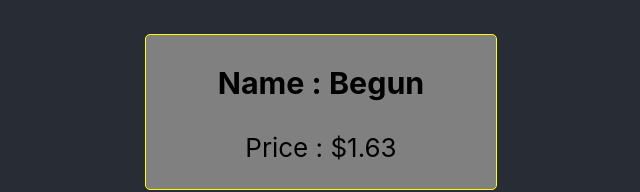
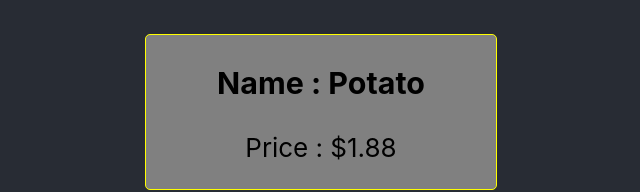
Before and after one commit to arickahamed/react-main-concept, a React (Create React App) app: page / in a window 1280 px wide. Shown: the part 659-851 px from the top of the page, without its empty margins (319-959 px from the left). Built offline with nearby package versions, Linux system fonts and the light colour scheme.

Commit message:
alhamdulillah dynamically component form an arrow

```diff
--- a/src/App.js
+++ b/src/App.js
@@ -49,10 +49,20 @@ function App() {
           ))}
         </ol>
 
-        <Product product={add[1]}></Product>
+        {/* <ul>
+          {add.map((product) => (
+            <li>{product.name}</li>
+          ))}
+        </ul> */}
+
+        {add.map((element) => (
+          <Product product={element}></Product>
+        ))}
+
+        {/* <Product product={add[1]}></Product>
         <Product product={add[0]}></Product>
         <Product product={add[2]}></Product>
-        <Product product={add[3]}></Product>
+        <Product product={add[3]}></Product> */}
       </header>
     </div>
   );
```
